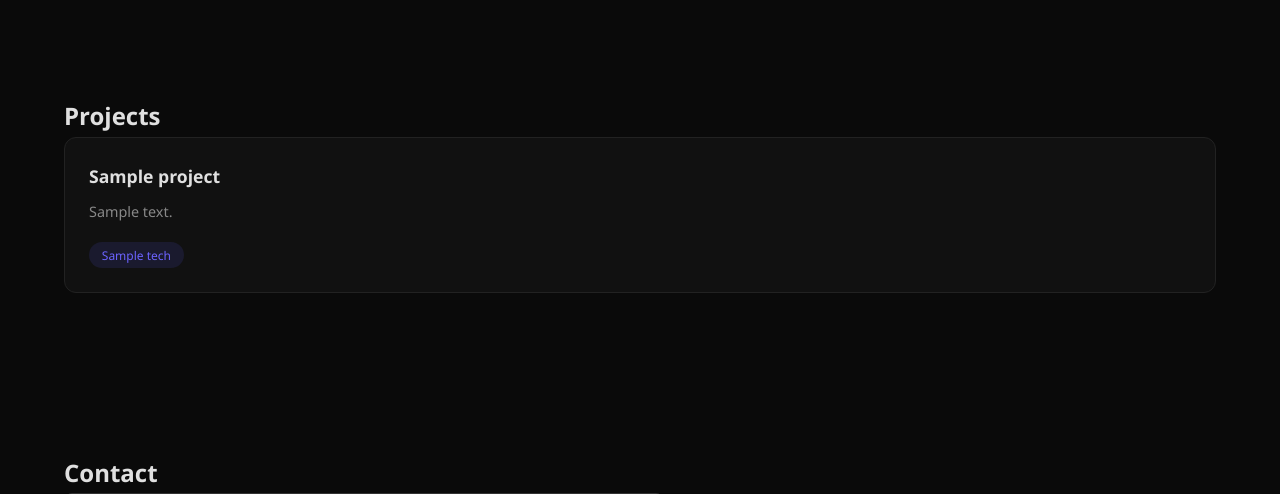
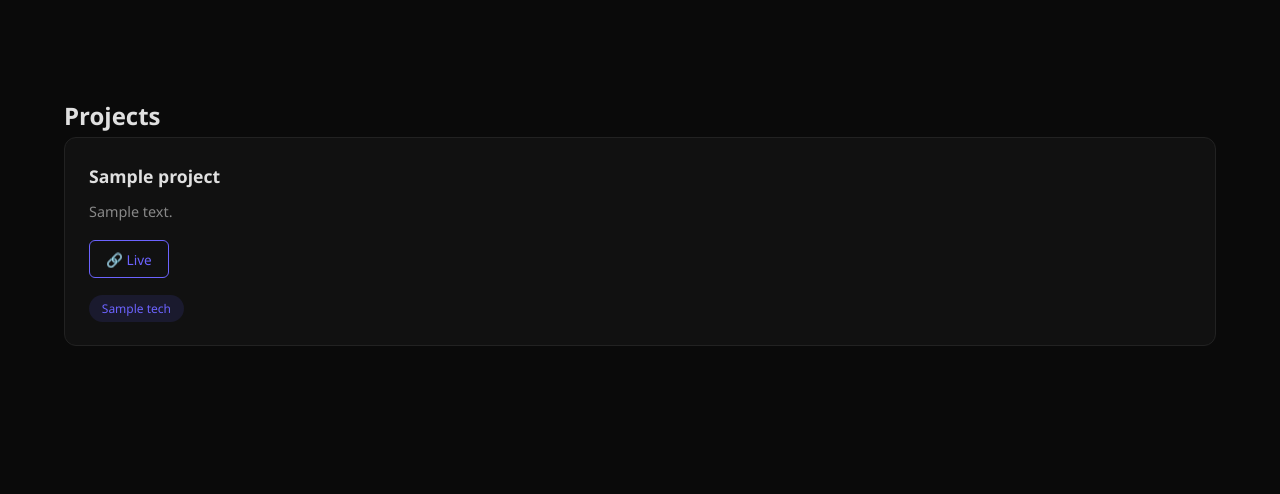
Before and after one commit to onionloop/portfolio, a Flask app: template templates/index.html in a window 1280 px wide. Shown: the part 777-1271 px from the top of the page. Run offline with Flask 3, Linux system fonts and the light colour scheme; the template is opened without the code that fills it: most values are stand-ins (such as "Sample title", 1, 10 or a date in 2020).

Commit message:
feat: add weather app to projects

```diff
--- a/app.py
+++ b/app.py
@@ -16,12 +16,17 @@ def home():
                 'title': 'Portfolio Website',
                 'desc': 'Personal site built with Flask and HTML/CSS',
                 'tech': 'Python, Flask, HTML/CSS'
-
             },
-
+            {
+                'title': 'Weather App',
+                'desc': 'Full stack weather app with Flask, live API data and secure key handling.',
+                'tech': 'Python, Flask, JS, HTML/CSS',
+                'live': 'https://weather-app-xxxx.onrender.com',
+                'github': 'https://github.com/onionloop/weather-app'
+            },
             {
                 'title': 'Coming Soon',
-                'desc': 'Next project loading soon with more Flask and frontend...',
+                'desc': 'Next project loading soon...',
                 'tech': 'Python, Flask, HTML/CSS'
             }
         ]
--- a/static/style.css
+++ b/static/style.css
@@ -126,6 +126,28 @@ section{
     margin-bottom: 1rem;
 }
 
+.card-links{
+    display: flex;
+    gap: 0.8rem;
+    margin-bottom: 1rem;
+}
+
+.card-links a{
+    padding: 0.4rem 1rem;
+    border-radius: 6px;
+    font-size: 0.85rem;
+    text-decoration: none;
+    border: 1px solid var(--accent);
+    color: var(--accent);
+    transition: all 0.2s;
+}
+
+.card-links a:hover{
+    background: var(--accent);
+    color: white;
+}
+
+
 .tech{
     font-size: 0.75rem;
     color: var(--accent);
--- a/templates/index.html
+++ b/templates/index.html
@@ -45,6 +45,15 @@
         <div class="card">
             <h3>{{ project.title }}</h3>
             <p>{{ project.desc }}</p>
+
+            <div class="card-links">
+                {% if project.live %}
+                <a href="{{ project.live }}" target="_blank">🔗 Live</a>
+                {% endif %}
+                {% if projec.github %}
+                <a href="{{ project.github }}" target="_blank">💻 Code</a>
+                {% endif %}
+            </div>
             <span class ="tech">{{ project.tech }}</span>
         </div>
         {% endfor %}
```
